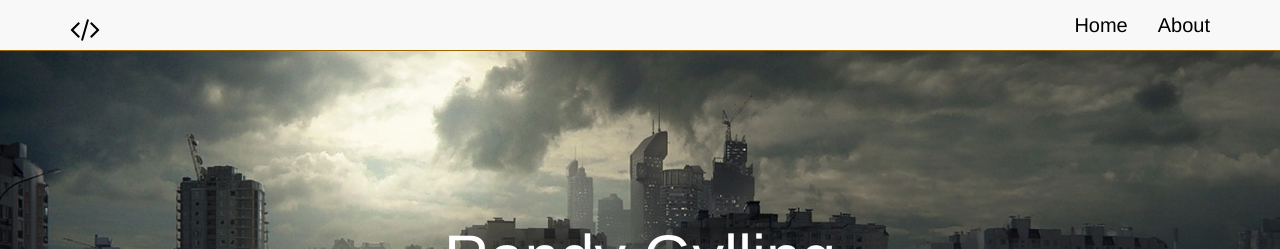
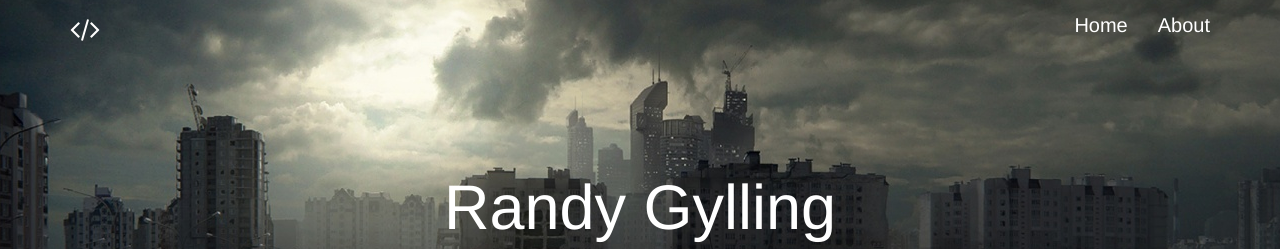
Before and after one commit to rgylling/portfolio, a plain HTML site: page index.html in a window 1280 px wide. Shown: the top 249 px of the page. Drawn offline with nearby package versions, Linux system fonts and the light colour scheme.

Commit message:
made nav bar transparent

```diff
--- a/styles/portfolio.css
+++ b/styles/portfolio.css
@@ -7,7 +7,7 @@
 
 #changethis {
   font-size:28px;
-  color:black;
+  color:white;
 }
 
 
@@ -16,7 +16,6 @@
   height: 500px;
   background-image: url("../img/ghost1.jpg");
   background-position: bottom;
-  margin-top:50px;
 
 }
 
@@ -47,13 +46,12 @@
 
 
 .navbar-default .navbar-nav>li>a {
-  color:black;
+  color:white;
   font-size:20px;
 }
 .navbar-default {
-  border-bottom:solid 1px;
-  border-color: #996600;
-
+  background-color:transparent;
+  border:none;
 }
 
 img {
@@ -72,11 +70,17 @@ p {
 }
 
 #top {
-
   margin: 200px auto 0px auto;
 }
 
 .tab {
+  float:right;
+}
 
+#first {
+  display:block;
+}
 
+#second {
+  display:inline;
 }
```
